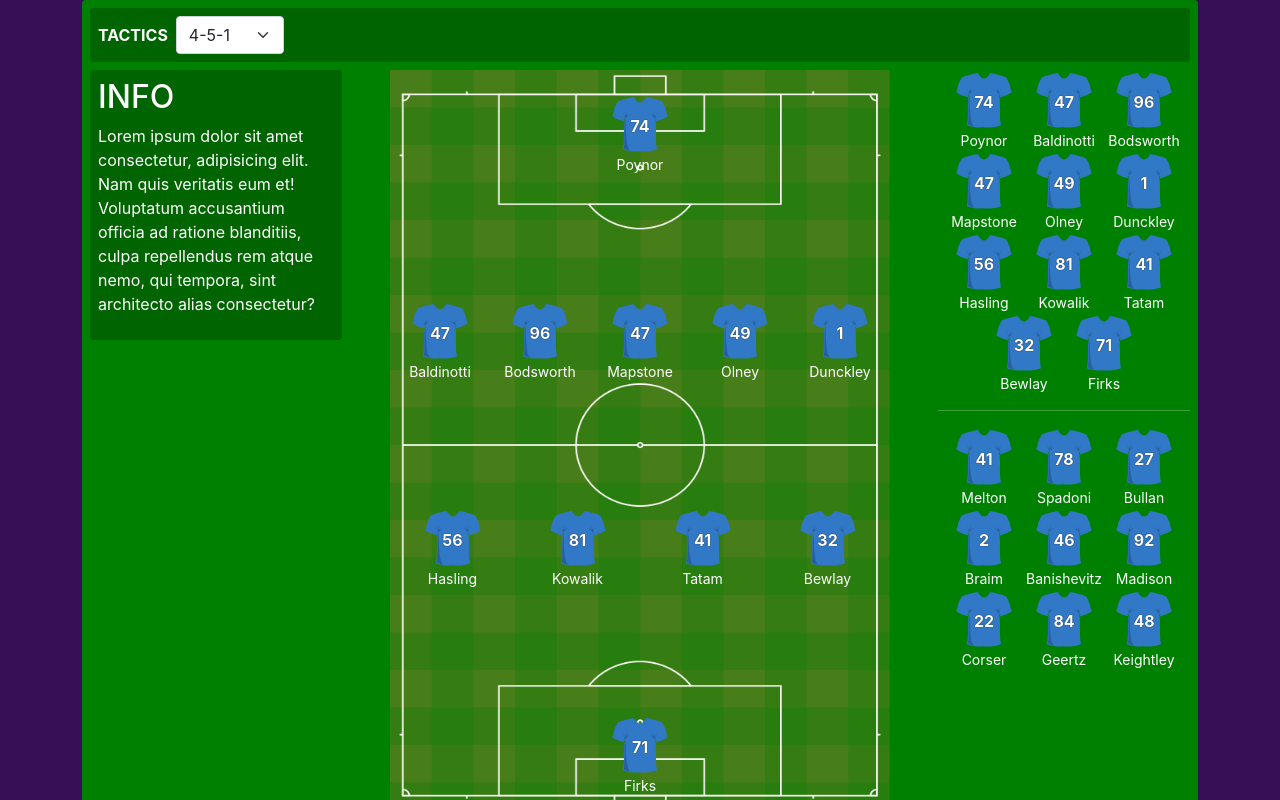
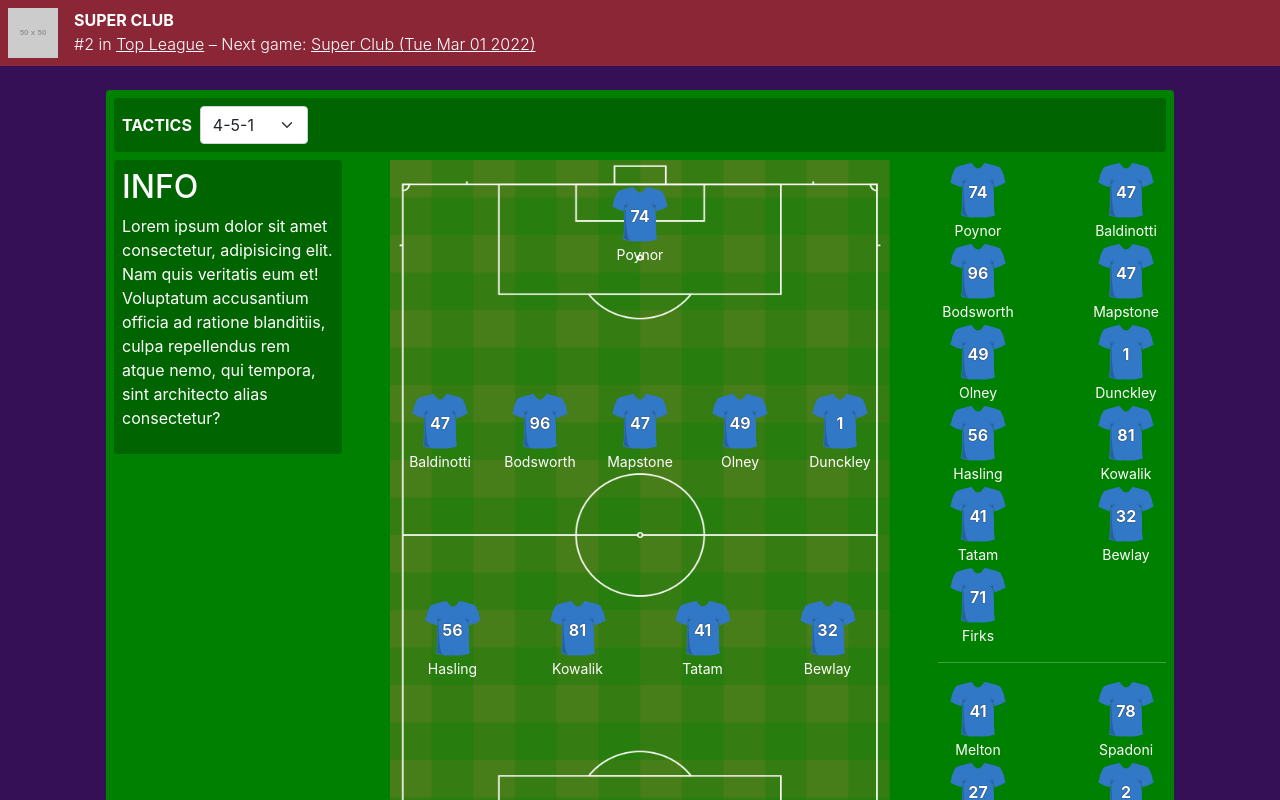
Before and after one commit to alexandrtovmach/footium-test, a React (Create React App) app: page / in a window 1280 px wide. Shown: the top 800 px of the page. Built offline with nearby package versions, Linux system fonts and the light colour scheme; the HTML template or start-up script is replaced by a standard one.

Commit message:
feat: Polished styles for field; Added header

```diff
--- a/src/App.tsx
+++ b/src/App.tsx
@@ -1,12 +1,16 @@
 import { Container } from "react-bootstrap";
+import Header from "./containers/Header";
 import TacticField from "./containers/TacticField";
 import { club, players } from "./MOCK";
 
 const App: React.FunctionComponent = () => {
   return (
-    <Container>
-      <TacticField players={players} club={club} />
-    </Container>
+    <>
+      <Header club={club} />
+      <Container>
+        <TacticField players={players} club={club} />
+      </Container>
+    </>
   );
 };
 
--- a/src/containers/Header.tsx
+++ b/src/containers/Header.tsx
@@ -1,4 +1,4 @@
-import { Button, Image, Stack } from "react-bootstrap";
+import { Image, Stack } from "react-bootstrap";
 import styled from "styled-components";
 
 const HeaderContainer = styled.header`
@@ -29,7 +29,6 @@ const Header: React.FunctionComponent<HeaderProps> = ({ club }) => {
           </div>
         </Stack>
       </Stack>
-      <Button>Continue</Button>
     </HeaderContainer>
   );
 };
--- a/src/containers/TacticField.tsx
+++ b/src/containers/TacticField.tsx
@@ -64,7 +64,7 @@ const TacticField: React.FunctionComponent<TacticFieldProps> = ({
   const playersMap = applyTacticToPlayers(tacticSchema, players);
 
   return (
-    <GrassField className="p-2 rounded">
+    <GrassField className="m-4 p-2 rounded">
       <GrassFieldHeader
         gap={2}
         direction="horizontal"
@@ -84,7 +84,7 @@ const TacticField: React.FunctionComponent<TacticFieldProps> = ({
       <Stack
         direction="horizontal"
         gap={5}
-        className="py-2 align-items-start justify-content-between"
+        className="py-2 align-items-start justify-content-center flex-wrap"
       >
         <TacticInfo className="rounded p-2 text-white">
           <h2 className="text-uppercase">info</h2>
@@ -116,7 +116,7 @@ const TacticField: React.FunctionComponent<TacticFieldProps> = ({
           ))}
         </TacticMap>
         <TacticPlayers className="text-white">
-          <div className="d-flex flex-wrap justify-content-center">
+          <div className="d-flex flex-wrap justify-content-between">
             {players.slice(0, 11).map((player) => (
               <Player
                 key={player.lastName}
@@ -126,7 +126,7 @@ const TacticField: React.FunctionComponent<TacticFieldProps> = ({
             ))}
           </div>
           <hr />
-          <div className="d-flex flex-wrap justify-content-center">
+          <div className="d-flex flex-wrap justify-content-between">
             {players.slice(11).map((player) => (
               <Player
                 key={player.lastName}
```
Also changed, not shown: src/containers/Dashboard.tsx (deleted, +0 -27 lines).
